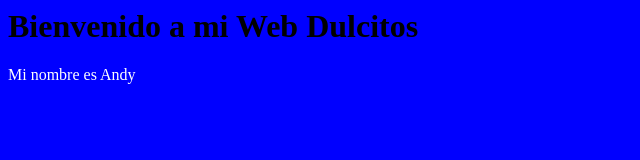
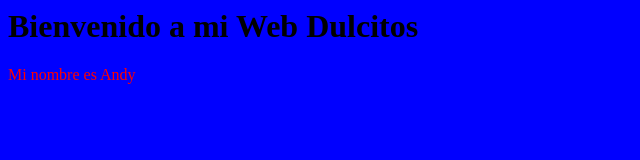
Before and after one commit to ivanndrey620/Estudio1, a plain HTML site: page index.html in a window 1280 px wide. Shown: the whole page, without its empty margins (0-640 px from the left). Drawn offline with Linux system fonts and the light colour scheme.

Commit message:
Commit RamaCambio

```diff
--- a/index.html
+++ b/index.html
@@ -1,5 +1,5 @@
 <html>
 <h1>Bienvenido a mi Web Dulcitos</h1>
 <body bgcolor = "blue">
-<font color="white">Mi nombre es Andy</font>
+<font color="red">Mi nombre es Andy</font>
 </html>
```
